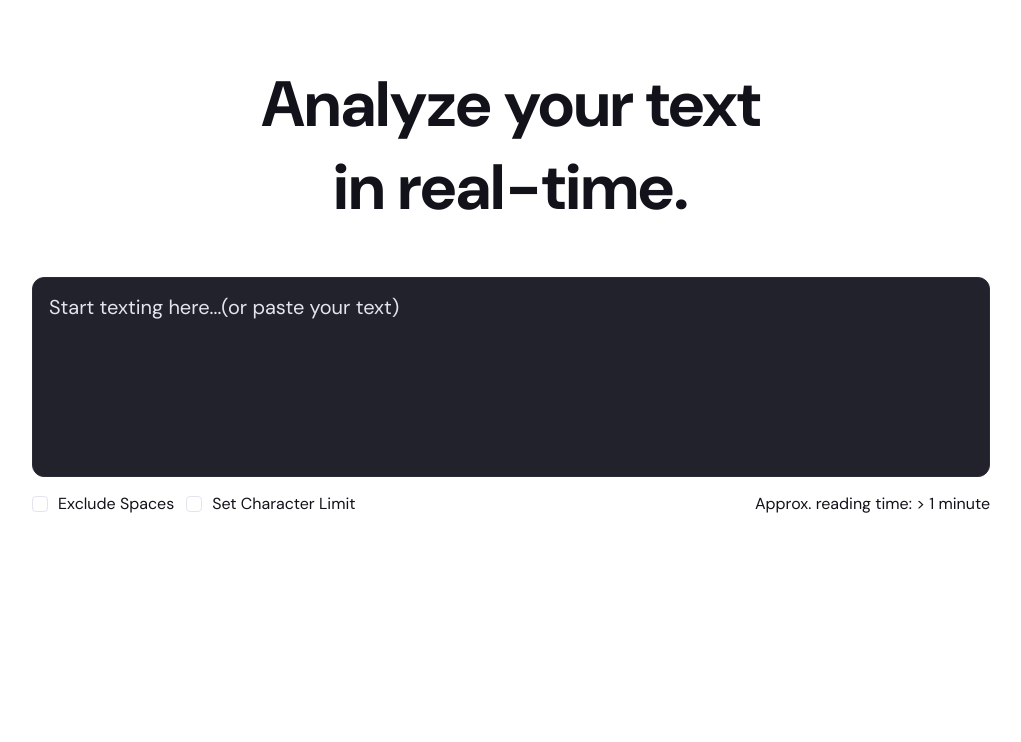
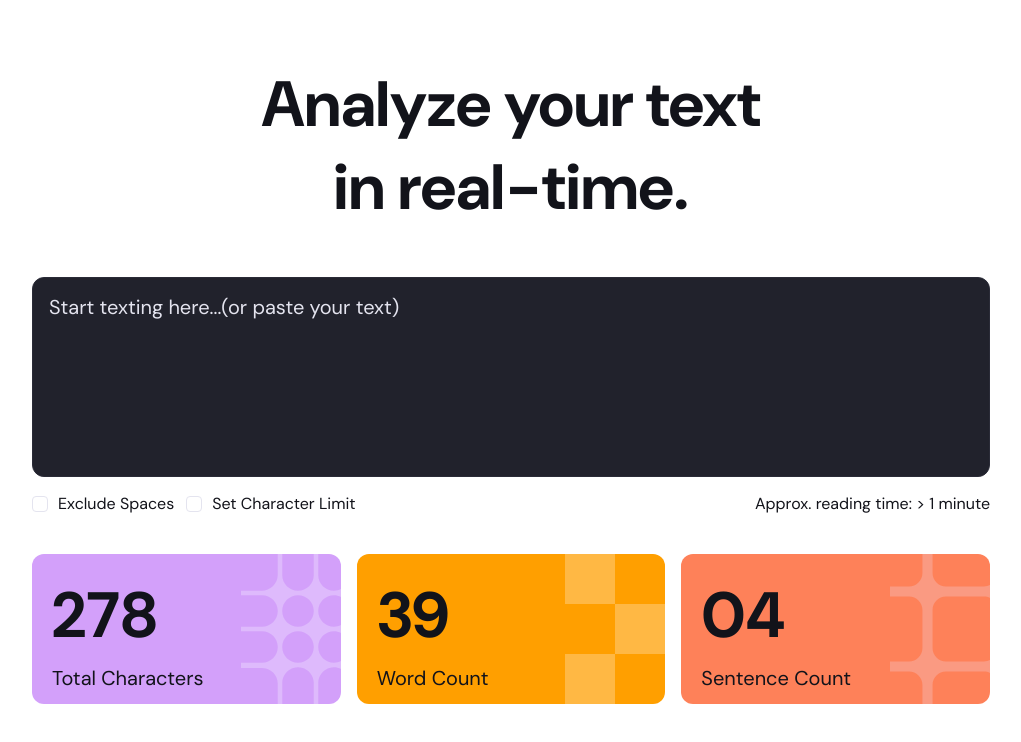
Before and after one commit to victorbruce/character-count, a plain HTML site: page index.html in a window 1280 px wide. Shown: the part 94-836 px from the top of the page, without its empty margins (129-1150 px from the left). Before the commit the page ends 800 px from the top, so only its background shows below. Drawn offline with nearby package versions, Linux system fonts and the light colour scheme; files that its build step writes are made by us from their sources; files whose address does not match are found by name.

Commit message:
feat(card): implement card design for all devices

```diff
--- a/index.html
+++ b/index.html
@@ -53,7 +53,7 @@
                 aria-describedby="textarea-help"
               ></textarea>
             </label>
-            <small id="textarea-help"
+            <small id="textarea-help" class="visually-hidden"
               >You can paste or type your text here for analysis.</small
             >
           </div>
@@ -76,6 +76,48 @@
           </div>
         </form>
       </section>
+      <!-- cards -->
+      <section class="cards" aria-labelledby="text-analysis-summary">
+        <h2 id="text-analysis-summary" class="visually-hidden">
+          Text Analysis Summary
+        </h2>
+        <div
+          class="cards__card cards__card--characters"
+          aria-labelledby="characters-title"
+        >
+          <p aria-label="278 total characters">278</p>
+          <h3 id="characters-title">Total Characters</h3>
+          <img
+            src="./assets/images/pattern-character-count.svg"
+            alt=""
+            aria-hidden="true"
+          />
+        </div>
+        <div
+          class="cards__card cards__card--words"
+          aria-labelledby="words-title"
+        >
+          <p aria-label="39 words">39</p>
+          <h3 id="words-title">Word Count</h3>
+          <img
+            src="./assets/images/pattern-word-count.svg"
+            alt=""
+            aria-hidden="true"
+          />
+        </div>
+        <div
+          class="cards__card cards__card--sentences"
+          aria-labelledby="sentences-title"
+        >
+          <p aria-label="4 sentences">04</p>
+          <h3 id="sentences-title">Sentence Count</h3>
+          <img
+            src="./assets/images/pattern-sentence-count.svg"
+            alt=""
+            aria-hidden="true"
+          />
+        </div>
+      </section>
     </main>
     <script src="./js/app.js"></script>
   </body>
--- /dev/null
+++ b/scss/components/card.scss
@@ -0,0 +1,76 @@
+.cards {
+  padding: 40px 16px;
+  display: flex;
+  flex-direction: column;
+  gap: 16px;
+
+  @media (min-width: 768px) {
+    flex-direction: row;
+  }
+
+  &__card {
+    padding: 20px;
+    border-radius: 12px;
+    color: var(--card-text);
+    position: relative;
+    overflow: hidden;
+    height: 130px;
+
+    @media (min-width: 768px) {
+      flex: 1 1 0;
+      height: 150px;
+    }
+
+    p {
+      font-size: 40px;
+      margin-bottom: 8px;
+			font-weight: bold;
+    }
+
+    @media (min-width: 768px) {
+      p {
+        font-size: 64px;
+      }
+    }
+
+    h3 {
+      font-size: 20px;
+			font-weight: normal;
+    }
+
+    &--characters {
+      background-color: var(--purple-light);
+      img {
+        position: absolute;
+        right: -50px;
+        top: 0px;
+        bottom: 0;
+        object-fit: contain;
+        background-position: center center;
+      }
+    }
+
+    &--words {
+      background-color: var(--yellow);
+      img {
+        position: absolute;
+        right: -50px;
+        top: 0px;
+        bottom: 0;
+        object-fit: contain;
+        background-position: center center;
+      }
+    }
+    &--sentences {
+      background-color: var(--orange-light);
+      img {
+        position: absolute;
+        right: -50px;
+        top: 0px;
+        bottom: 0;
+        object-fit: contain;
+        background-position: center center;
+      }
+    }
+  }
+}
--- a/scss/components/form.scss
+++ b/scss/components/form.scss
@@ -29,18 +29,6 @@
     &:focus {
       outline: none;
     }
-  }
-
-  small {
-    position: absolute;
-    width: 1px;
-    height: 1px;
-    margin: -1px;
-    padding: 0;
-    border: 0;
-    clip: rect(0, 0, 0, 0);
-    clip-path: inset(50%);
-    overflow: hidden;
   }
 
   &__checkboxes {
--- a/scss/style.scss
+++ b/scss/style.scss
@@ -1,6 +1,7 @@
 @import "./components/nav.scss";
 @import "./components/hero.scss";
 @import "./components/form.scss";
+@import "./components/card.scss";
 
 /* Dark Theme */
 $dark-primary: #12131a;
@@ -36,6 +37,12 @@ $orange-600: #da3701;
   --textfield-placeholder: #{$dark-text-secondary};
   --checkbox-border: #{$light-primary-200};
   --checked-bg: #{$purple-400};
+  --purple-light: #{$purple-400};
+  --purple-dark: #{$purple-500};
+  --orange-light: #{$orange-500};
+  --orange-dark: #{$orange-600};
+  --yellow: #{$yellow-500};
+  --card-text: #{$dark-primary};
 }
 
 [data-theme="dark"] {
@@ -84,3 +91,15 @@ body {
   width: 180px;
   height: 30px;
 }
+
+.visually-hidden {
+  position: absolute;
+  width: 1px;
+  height: 1px;
+  margin: -1px;
+  padding: 0;
+  border: 0;
+  clip: rect(0, 0, 0, 0);
+  clip-path: inset(50%);
+  overflow: hidden;
+}
```
